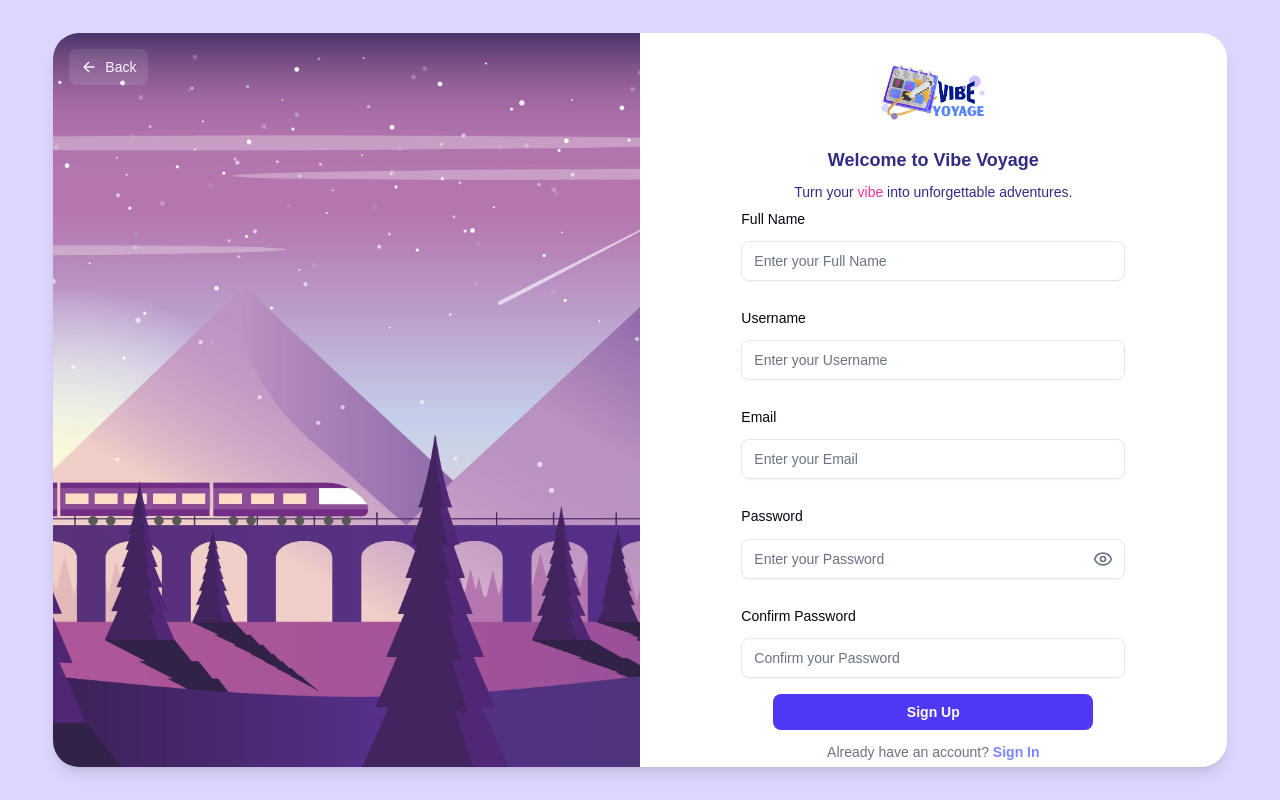
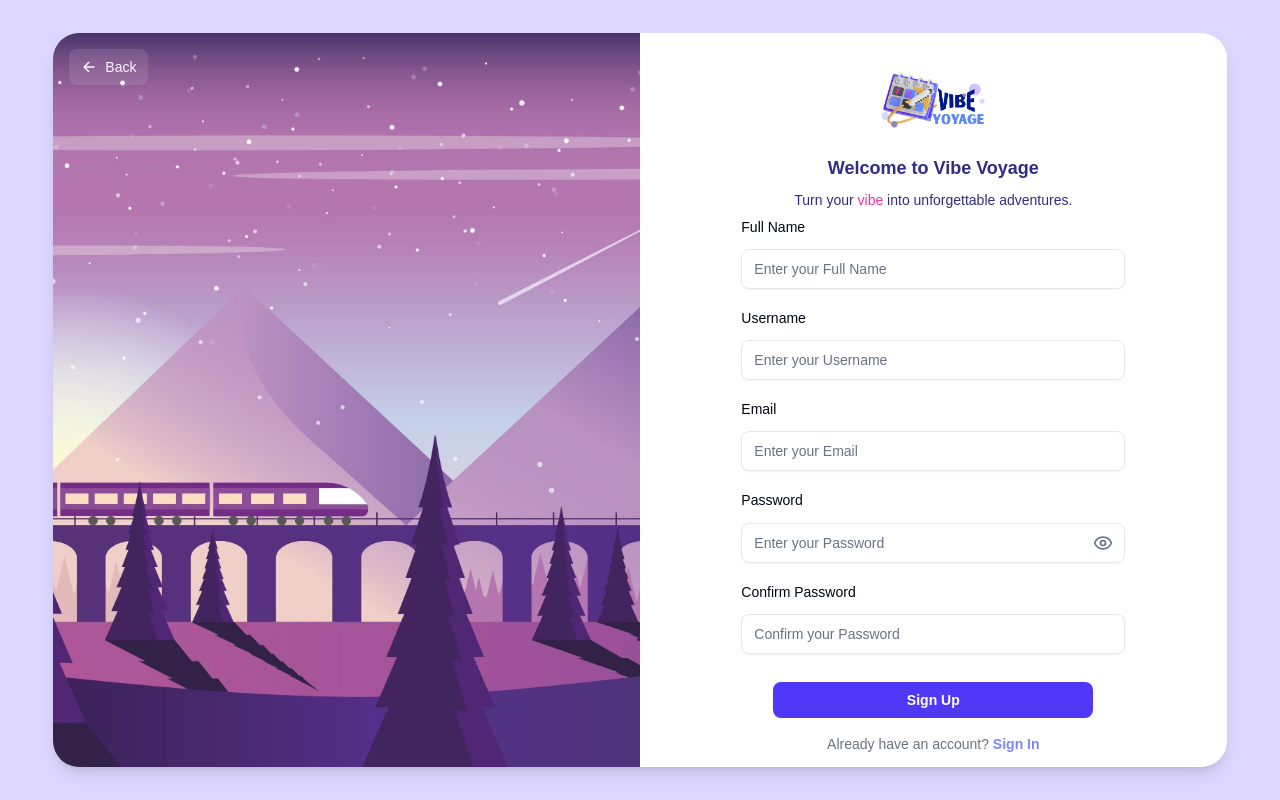
Before and after one commit to manatsanan0209/Vibe-Voyage_Frontend, a React (Vite) app: page /signup in a window 1280 px wide. Built offline with nearby package versions, Linux system fonts and the light colour scheme.

Commit message:
fix: update spacing in FormSignUp and FieldGroup components

```diff
--- a/src/components/auth/signUp/FormSignUp.tsx
+++ b/src/components/auth/signUp/FormSignUp.tsx
@@ -75,12 +75,12 @@ export default function FormSignUp() {
         </FieldGroup>
       </FieldSet>
 
-      <div className="flex justify-center mt-4">
+      <div className="flex justify-center mt-7">
         <Button className="w-10/12 h-auto rounded-md font-semibold bg-indigo-600 text-white hover:bg-indigo-700">
           Sign Up
         </Button>
       </div>
-      <p className=" mt-3 justify-center text-center font-normal text-muted-foreground text-sm">
+      <p className=" mt-4 justify-center text-center font-normal text-muted-foreground text-sm">
        Already have an account?{" "}
         <a
           href="/signin"
--- a/src/components/ui/field.tsx
+++ b/src/components/ui/field.tsx
@@ -44,7 +44,7 @@ function FieldGroup({ className, ...props }: React.ComponentProps<"div">) {
     <div
       data-slot="field-group"
       className={cn(
-        "group/field-group @container/field-group flex w-full flex-col gap-7 data-[slot=checkbox-group]:gap-3 [&>[data-slot=field-group]]:gap-4",
+        "group/field-group @container/field-group flex w-full flex-col gap-5 data-[slot=checkbox-group]:gap-3 [&>[data-slot=field-group]]:gap-4",
         className
       )}
       {...props}
```
